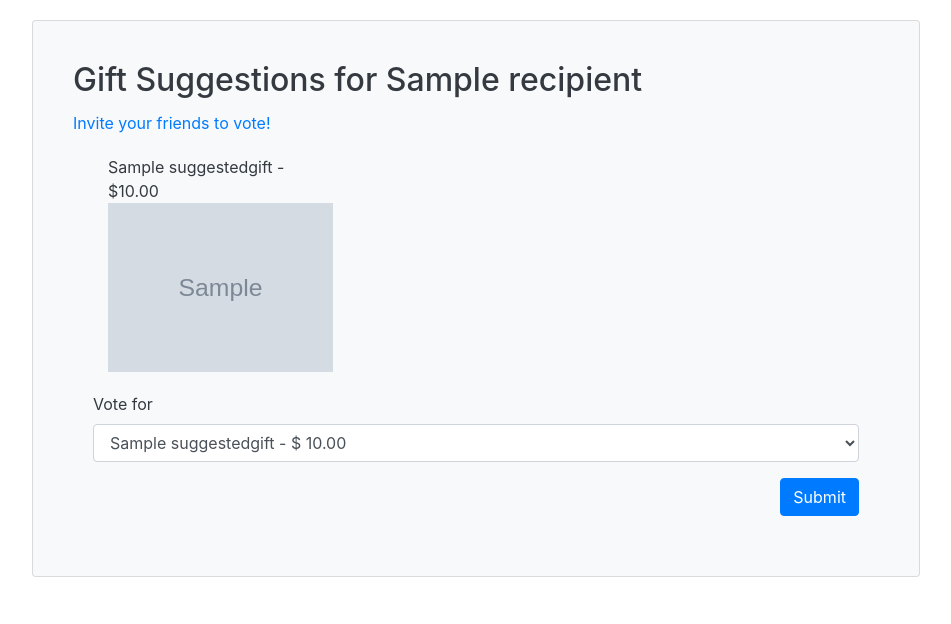
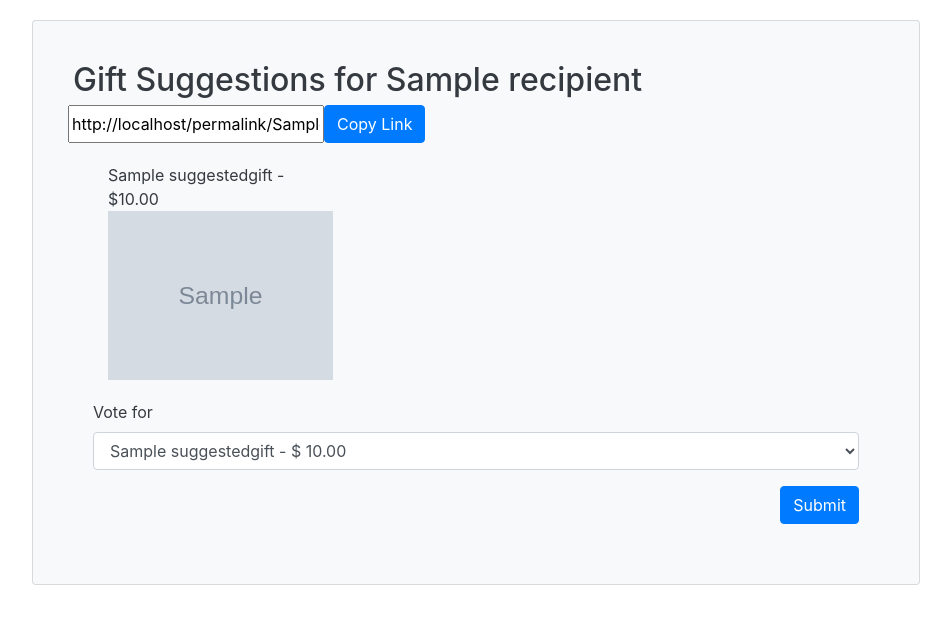
Before and after one commit to jitwei98/wishagugu_web, a Django app: page /suggestion/1/ in a window 1280 px wide. Shown: the part 56-680 px from the top of the page, without its empty margins (164-1115 px from the left). Run offline with Django 3.2, Linux system fonts and the light colour scheme; tables that the repository leaves empty hold one stand-in row (values such as "Sample post"); grey boxes marked "Sample" are stand-in pictures; some libraries are stand-ins or nearby versions.

Commit message:
Add permalink

```diff
--- a/app/models.py
+++ b/app/models.py
@@ -55,3 +55,17 @@ class SuggestedGift(models.Model):
     image_url = models.URLField(blank=True)
     recipient = models.ForeignKey(Recipient, on_delete=models.CASCADE)
     votes = models.IntegerField(default=0)
+
+
+
+class Permalink(models.Model):
+    PERMALINK_LENGTH = 8
+
+    key = models.CharField(primary_key=True, max_length=PERMALINK_LENGTH)
+    refers_to = models.OneToOneField(Recipient, on_delete=models.CASCADE)
+
+    @staticmethod
+    def generate_permalink_pk(recipient):
+        import hashlib
+        result = hashlib.md5(str(recipient).encode())
+        return result.hexdigest()[:Permalink.PERMALINK_LENGTH]
--- a/app/urls.py
+++ b/app/urls.py
@@ -7,6 +7,8 @@ urlpatterns = [
     # path('', views.EventList.as_view(), name='event-list'),
     path('', views.home, name='home'),
     # path('test/', views.user_journey, name='test'),
+
+    path('permalink/<str:permalink>/', views.redirect_permalink, name='permalink'),
     path('recipient/add/', views.recipient_create, name='recipient-create'),
     path('suggestion/<int:id>/', views.gift_suggestions, name='gift-suggestions'),
     path('result/<int:id>/', views.voting_result, name='voting-result'),
--- a/app/views.py
+++ b/app/views.py
@@ -7,7 +7,7 @@ from django.urls import reverse, reverse_lazy
 from django.views.generic import ListView, DetailView, CreateView, UpdateView, DeleteView
 
 from .forms import RecipientModelForm
-from .models import Event, Gift, Recipient, SuggestedGift
+from .models import Event, Gift, Recipient, SuggestedGift, Permalink
 
 
 def test(request):
@@ -47,12 +47,22 @@ def gift_suggestions(request, id):
     #     'image_url': 'https://calories-info.com/site/assets/files/1173/mango.650x0.jpg'
     # }
     # gifts_stub = [gift_stub] * 3
+    # TODO: let user add suggested gifts
     gifts = SuggestedGift.objects.filter(recipient_id=id)[:3]
-    # TODO: let user add suggested gifts
+
+    try:
+        permalink = Permalink.objects.get(refers_to_id=id)
+    except Permalink.DoesNotExist:
+        pk = Permalink.generate_permalink_pk(recipient)
+        permalink = Permalink(refers_to=recipient, key=pk)
+        permalink.save()
+    share_url = request.build_absolute_uri(reverse('permalink', args=[permalink.key]))
+    print(share_url)
 
     context = {
         'recipient': recipient,
-        'gifts': gifts
+        'gifts': gifts,
+        'share_url': share_url
     }
     return render(request, 'app/suggestion_list.html', context=context)
 
@@ -195,3 +205,10 @@ class SignUp(CreateView):
     form_class = UserCreationForm
     success_url = reverse_lazy('login')
     template_name = 'registration/signup.html'
+
+
+def redirect_permalink(request, permalink):
+    permalink_obj = get_object_or_404(Permalink, key=permalink)
+    recipient_id = permalink_obj.refers_to_id
+    url = reverse('gift-suggestions', args=[recipient_id])
+    return redirect(url)
--- a/templates/app/suggestion_list.html
+++ b/templates/app/suggestion_list.html
@@ -23,7 +23,6 @@
 {% block content %}
     <div class="card bg-light text-dark">
         <h2 class="card-title">Gift Suggestions for {{ recipient.name }}</h2>
-        <a href="#">Invite your friends to vote!</a>
 {#        <ol>#}
 {#            {% for gift in gifts %}#}
 {#                <li>{{ gift.name }} - {{ gift.price }} -#}
@@ -32,8 +31,16 @@
 {#                </li>#}
 {#            {% endfor %}#}
 {#        </ol>#}
+        <div class="card-subtitle">
+{#            <label for="share-url-input">Invite your friends</label>#}
+            <div class="form-row">
+                <input type="text" value="{{ share_url }}" id="share-url-input">
+                <button type="button" id="copyTextBtn" class="btn btn-primary" onclick="copyText()">Copy Link</button>
+            </div>
+        </div>
+
         <div class="card-body">
-            <form method="post">
+{#            <form method="post">#}
                 <div class="container">
                     <div class="row">
                         {% for gift in gifts %}
@@ -69,10 +76,29 @@
                     </div>
                 </form>
 
-            </form>
+{#            </form>#}
         </div>
     </div>
+{% endblock %}
 
+{% block extra_script %}
+    <script type="text/javascript">
+        function copyText() {
+          /* Get the text field */
+          var copyText = document.getElementById("share-url-input");
 
-{#    TODO: show links for friends to share #}
+          /* Select the text field */
+          copyText.select();
+          copyText.setSelectionRange(0, 99999); /*For mobile devices*/
+
+          /* Copy the text inside the text field */
+          document.execCommand("copy");
+
+          document.getElementById('copyTextBtn').textContent = 'Link Copied!';
+
+          setTimeout(() => {
+              document.getElementById('copyTextBtn').textContent = 'Copy Link';
+          }, 1000);
+        }
+    </script>
 {% endblock %}
```
Also changed, not shown: app/migrations/0005_permalink.py (added).
